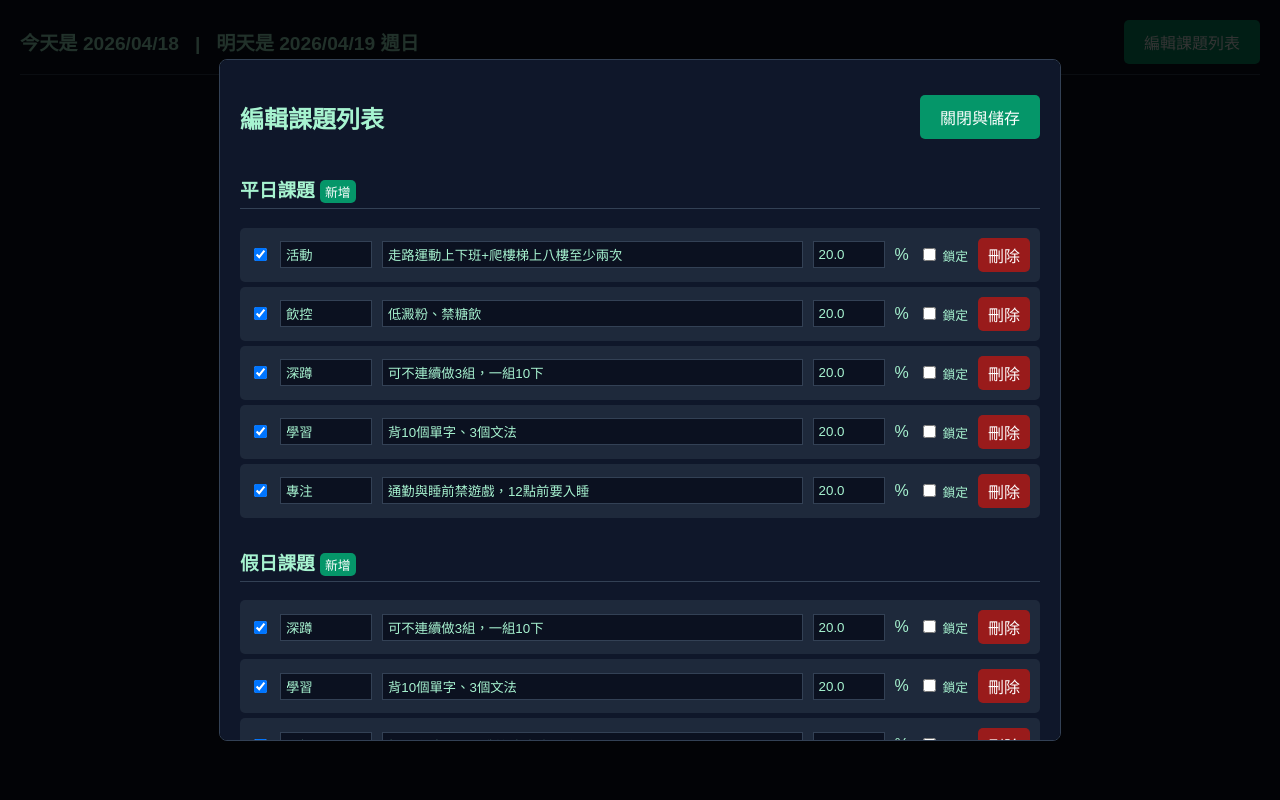
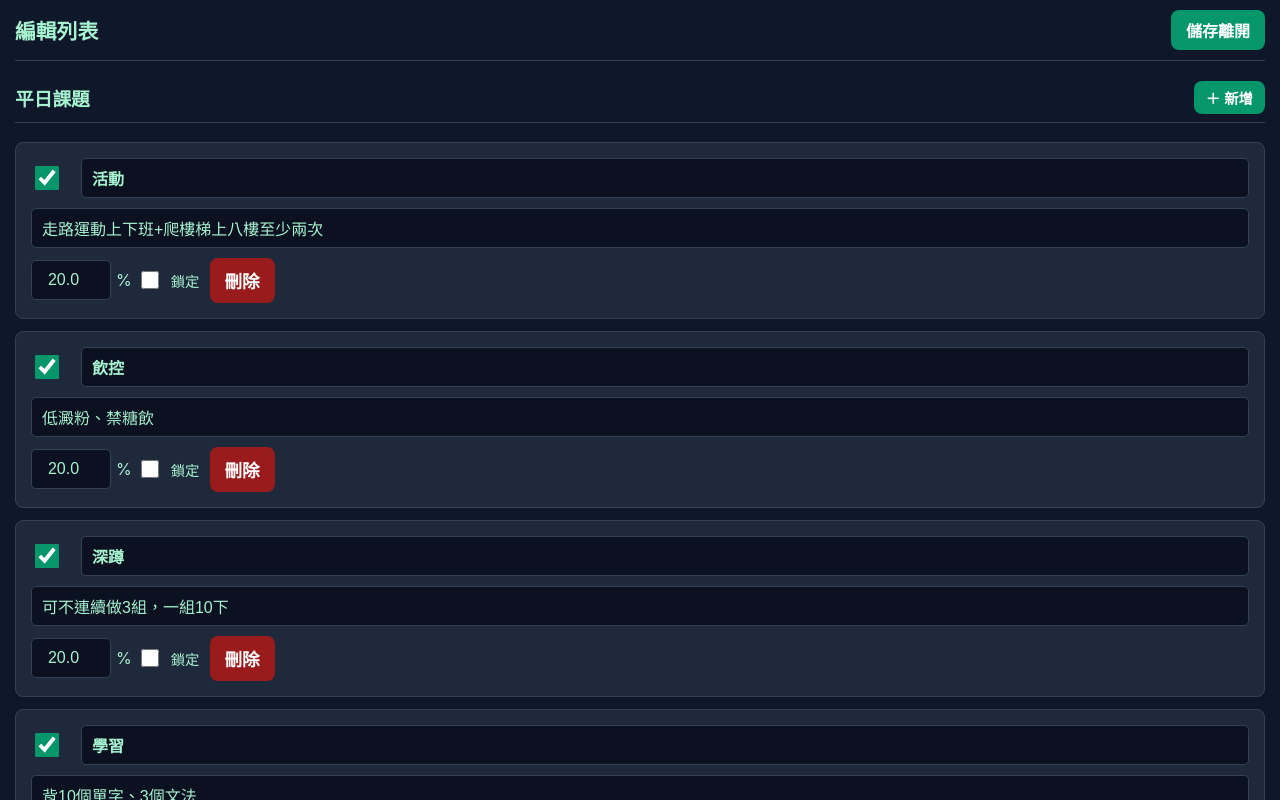
Before and after one commit to kkore-glitch/daily-task, a plain HTML site: page index.html in a window 1280 px wide. Both pictures are taken after a click on the button "編輯課題列表". Drawn offline with Linux system fonts and the light colour scheme.

Commit message:
Update index.html

```diff
--- a/index.html
+++ b/index.html
@@ -2,7 +2,7 @@
 <html lang="zh-TW">
 <head>
     <meta charset="UTF-8">
-    <meta name="viewport" content="width=device-width, initial-scale=1.0">
+    <meta name="viewport" content="width=device-width, initial-scale=1.0, maximum-scale=1.0, user-scalable=no, viewport-fit=cover">
     <title>日常任務抽選</title>
     <style>
         :root {
@@ -18,9 +18,10 @@
         body {
             background-color: var(--bg-color);
             color: var(--text-color);
-            font-family: "Microsoft JhengHei", sans-serif;
+            font-family: -apple-system, BlinkMacSystemFont, "Microsoft JhengHei", sans-serif;
             margin: 0;
-            padding: 20px;
+            /* 適應 iOS 安全區域 */
+            padding: env(safe-area-inset-top) 15px env(safe-area-inset-bottom) 15px;
             display: flex;
             flex-direction: column;
             min-height: 100vh;
@@ -29,50 +30,54 @@
 
         header {
             display: flex;
-            justify-content: space-between;
-            align-items: center;
+            flex-direction: column;
+            gap: 12px;
             border-bottom: 1px solid var(--border-color);
-            padding-bottom: 10px;
+            padding-bottom: 15px;
             margin-bottom: 20px;
+            margin-top: 10px;
         }
 
         .date-display {
-            font-size: 1.2rem;
+            font-size: 1rem;
             font-weight: bold;
+            text-align: center;
+            line-height: 1.5;
         }
 
         button {
             background-color: var(--btn-bg);
             color: white;
             border: none;
-            padding: 10px 20px;
-            border-radius: 5px;
+            padding: 12px 20px;
+            border-radius: 8px;
             cursor: pointer;
-            font-size: 1rem;
+            font-size: 1.1rem;
+            font-weight: bold;
+            width: 100%;
         }
 
-        button:hover { background-color: var(--btn-hover); }
+        button:active { background-color: var(--btn-hover); }
 
         main {
             flex-grow: 1;
             display: flex;
             flex-direction: column;
             align-items: center;
-            justify-content: center;
+            justify-content: flex-start;
         }
 
         .task-container {
             width: 100%;
-            max-width: 600px;
             margin-bottom: 20px;
         }
 
         .task-card {
             background-color: var(--card-bg);
             border: 1px solid var(--border-color);
-            border-radius: 8px;
-            padding: 15px;
-            margin-bottom: 10px;
+            border-radius: 10px;
+            padding: 18px 15px;
+            margin-bottom: 12px;
             display: flex;
             align-items: center;
             transition: transform 0.3s ease;
@@ -88,56 +93,63 @@
             100% { transform: scale(1); opacity: 1; }
         }
 
-        .task-card input[type="checkbox"] {
-            width: 20px;
-            height: 20px;
-            margin-right: 15px;
-            cursor: pointer;
+        /* 放大觸控點 */
+        input[type="checkbox"], input[type="radio"] {
+            width: 24px;
+            height: 24px;
+            margin-right: 12px;
+            accent-color: var(--btn-bg);
         }
 
+        .task-text { flex-grow: 1; }
         .task-text .title {
             font-size: 1.2rem;
             font-weight: bold;
-            margin-bottom: 5px;
+            margin-bottom: 6px;
         }
-
         .task-text .subtitle {
-            font-size: 0.9rem;
+            font-size: 0.95rem;
             opacity: 0.8;
+            line-height: 1.4;
         }
 
         .controls {
             display: flex;
-            align-items: center;
+            flex-direction: column;
+            width: 100%;
             gap: 15px;
-            margin-top: 20px;
+            margin-top: auto;
+            margin-bottom: 20px;
         }
 
         .toggle-group {
             display: flex;
+            justify-content: center;
             align-items: center;
-            gap: 5px;
+            gap: 15px;
+            background-color: var(--card-bg);
+            padding: 10px;
+            border-radius: 8px;
         }
 
-        /* Modal Styles */
+        .toggle-group label {
+            font-size: 1.1rem;
+            display: flex;
+            align-items: center;
+        }
+
+        .controls button { padding: 16px; font-size: 1.2rem; }
+
+        /* Modal Styles - 全螢幕適應手機 */
         .modal {
             display: none;
             position: fixed;
             top: 0; left: 0; width: 100%; height: 100%;
-            background-color: rgba(0,0,0,0.8);
-            justify-content: center;
-            align-items: center;
-        }
-
-        .modal-content {
             background-color: var(--modal-bg);
-            border: 1px solid var(--border-color);
-            border-radius: 8px;
-            width: 90%;
-            max-width: 800px;
-            max-height: 80vh;
+            z-index: 100;
             overflow-y: auto;
-            padding: 20px;
+            padding: env(safe-area-inset-top) 15px env(safe-area-inset-bottom) 15px;
+            box-sizing: border-box;
         }
 
         .modal-header {
@@ -145,54 +157,75 @@
             justify-content: space-between;
             align-items: center;
             margin-bottom: 20px;
+            position: sticky;
+            top: 0;
+            background-color: var(--modal-bg);
+            padding: 10px 0;
+            z-index: 10;
+            border-bottom: 1px solid var(--border-color);
         }
 
+        .modal-header h2 { margin: 0; font-size: 1.3rem; }
+        .modal-header button { width: auto; padding: 8px 15px; font-size: 1rem; }
+
         .edit-section { margin-bottom: 30px; }
-        .edit-section h3 { border-bottom: 1px solid var(--border-color); padding-bottom: 5px; }
+        .edit-section h3 {
+            display: flex; justify-content: space-between; align-items: center;
+            border-bottom: 1px solid var(--border-color); padding-bottom: 8px;
+        }
+        .edit-section h3 button { width: auto; padding: 6px 12px; font-size: 0.9rem; }
 
+        /* 手機版編輯列表卡片化 */
         .edit-row {
+            display: flex;
+            flex-direction: column;
+            gap: 10px;
+            background-color: var(--card-bg);
+            padding: 15px;
+            margin-bottom: 12px;
+            border-radius: 8px;
+            border: 1px solid var(--border-color);
+        }
+
+        .edit-row-top, .edit-row-bottom {
             display: flex;
             align-items: center;
             gap: 10px;
-            background-color: var(--card-bg);
-            padding: 10px;
-            margin-bottom: 5px;
-            border-radius: 5px;
         }
 
-        .edit-row input[type="text"] {
+        .edit-row-mid { width: 100%; }
+
+        /* 防止 iOS 點擊輸入框時畫面縮放，font-size 需為 16px */
+        input[type="text"], input[type="number"] {
             background-color: var(--bg-color);
             color: var(--text-color);
             border: 1px solid var(--border-color);
-            padding: 5px;
-            flex-grow: 1;
+            padding: 10px;
+            font-size: 16px;
+            border-radius: 5px;
+            box-sizing: border-box;
         }
 
-        .edit-row input[type="number"] {
-            width: 60px;
-            background-color: var(--bg-color);
-            color: var(--text-color);
-            border: 1px solid var(--border-color);
-            padding: 5px;
-        }
+        .edit-row input[type="text"].title-input { flex-grow: 1; font-weight: bold; }
+        .edit-row input[type="text"].subtitle-input { width: 100%; }
+        .edit-row input[type="number"] { width: 80px; text-align: center; }
 
-        .delete-btn { background-color: #991B1B; padding: 5px 10px; }
-        .delete-btn:hover { background-color: #7F1D1D; }
+        .delete-btn { background-color: #991B1B; width: auto; padding: 10px 15px; }
 
-        /* Celebration */
         #celebration-msg {
             display: none;
             color: #FBBF24;
-            font-size: 1.2rem;
+            font-size: 1.1rem;
             font-weight: bold;
             text-align: center;
-            margin-top: 20px;
+            margin-top: 10px;
+            margin-bottom: 15px;
             animation: pulse 1s infinite;
         }
 
         @keyframes pulse {
             0% { transform: scale(1); }
-            50% { transform: scale(1.05); }
+            50% { transform: scale(1.02); }
             100% { transform: scale(1); }
         }
     </style>
@@ -205,37 +238,36 @@
     </header>
 
     <main>
-        <div id="celebration-msg">今日課題全部完成了，稱讚一下自己！記得抽出明天的課題唷。</div>
-        <div class="task-container" id="currentTasksArea">
-            </div>
+        <div id="celebration-msg">今日課題全部完成了，稱讚一下自己！<br>記得抽出明天的課題唷。</div>
+        <div class="task-container" id="currentTasksArea"></div>
 
         <div class="controls">
             <div class="toggle-group">
-                <input type="radio" id="typeWeekday" name="dayType" value="weekday" checked>
-                <label for="typeWeekday">平日</label>
-                <input type="radio" id="typeWeekend" name="dayType" value="weekend">
-                <label for="typeWeekend">假日</label>
+                <label>
+                    <input type="radio" name="dayType" value="weekday" checked> 平日
+                </label>
+                <label>
+                    <input type="radio" name="dayType" value="weekend"> 假日
+                </label>
             </div>
             <button onclick="drawTasks()">抽選明日課題</button>
         </div>
     </main>
 
     <div class="modal" id="editModal">
-        <div class="modal-content">
         <div class="modal-header">
-                <h2>編輯課題列表</h2>
-                <button onclick="closeModal()">關閉與儲存</button>
+            <h2>編輯列表</h2>
+            <button onclick="closeModal()">儲存離開</button>
         </div>
 
         <div class="edit-section" id="weekdayEditArea">
-                <h3>平日課題 <button onclick="addNewTask('weekday')" style="font-size:0.8rem; padding: 2px 5px;">新增</button></h3>
+            <h3>平日課題 <button onclick="addNewTask('weekday')">＋ 新增</button></h3>
             <div class="list"></div>
         </div>
 
         <div class="edit-section" id="weekendEditArea">
-                <h3>假日課題 <button onclick="addNewTask('weekend')" style="font-size:0.8rem; padding: 2px 5px;">新增</button></h3>
+            <h3>假日課題 <button onclick="addNewTask('weekend')">＋ 新增</button></h3>
             <div class="list"></div>
-            </div>
         </div>
     </div>
 
@@ -269,7 +301,7 @@
             const format = d => `${d.getFullYear()}/${String(d.getMonth()+1).padStart(2,'0')}/${String(d.getDate()).padStart(2,'0')}`;
 
             document.getElementById('dateDisplay').innerHTML =
-                `今天是 ${format(today)} &nbsp;&nbsp;|&nbsp;&nbsp; 明天是 ${format(tomorrow)} 週${days[tomorrow.getDay()]}`;
+                `今天是 ${format(today)}<br>明天是 ${format(tomorrow)} 週${days[tomorrow.getDay()]}`;
         }
 
         function renderTodayTasks() {
@@ -277,7 +309,7 @@
             area.innerHTML = '';
 
             if (todayTasks.length === 0) {
-                area.innerHTML = '<p style="text-align:center; opacity:0.5;">目前無今日課題</p>';
+                area.innerHTML = '<p style="text-align:center; opacity:0.5; margin-top:50px;">目前無今日課題</p>';
                 checkCompletion();
                 return;
             }
@@ -344,21 +376,19 @@
             todayTasks = drawn;
             localStorage.setItem('todayTasks', JSON.stringify(todayTasks));
 
-            // Render with animation
             renderTodayTasks();
             const cards = document.querySelectorAll('#currentTasksArea .task-card');
             cards.forEach(c => {
                 c.classList.remove('draw-anim');
-                void c.offsetWidth; // trigger reflow
+                void c.offsetWidth;
                 c.classList.add('draw-anim');
             });
         }
 
-        // --- Modal & Editing Logic ---
         function openModal() {
             renderEditList('weekday');
             renderEditList('weekend');
-            document.getElementById('editModal').style.display = 'flex';
+            document.getElementById('editModal').style.display = 'block';
         }
 
         function closeModal() {
@@ -374,12 +404,22 @@
                 const row = document.createElement('div');
                 row.className = 'edit-row';
                 row.innerHTML = `
-                    <input type="checkbox" title="套用" ${task.active ? 'checked' : ''} onchange="updateTaskField('${type}', '${task.id}', 'active', this.checked)">
-                    <input type="text" value="${task.title}" placeholder="主標題" onchange="updateTaskField('${type}', '${task.id}', 'title', this.value)" style="width:80px; flex-grow:0;">
-                    <input type="text" value="${task.subtitle}" placeholder="副標題" onchange="updateTaskField('${type}', '${task.id}', 'subtitle', this.value)">
-                    <input type="number" step="0.1" value="${task.prob.toFixed(1)}" onchange="updateProb('${type}', '${task.id}', this.value)" ${task.locked || !task.active ? 'disabled' : ''}>%
-                    <label style="font-size:0.8rem;"><input type="checkbox" ${task.locked ? 'checked' : ''} onchange="updateTaskField('${type}', '${task.id}', 'locked', this.checked)" ${!task.active ? 'disabled' : ''}> 鎖定</label>
+                    <div class="edit-row-top">
+                        <input type="checkbox" title="啟用" ${task.active ? 'checked' : ''} onchange="updateTaskField('${type}', '${task.id}', 'active', this.checked)">
+                        <input type="text" class="title-input" value="${task.title}" placeholder="主標題" onchange="updateTaskField('${type}', '${task.id}', 'title', this.value)">
+                    </div>
+                    <div class="edit-row-mid">
+                        <input type="text" class="subtitle-input" value="${task.subtitle}" placeholder="副標題" onchange="updateTaskField('${type}', '${task.id}', 'subtitle', this.value)">
+                    </div>
+                    <div class="edit-row-bottom">
+                        <div style="display:flex; align-items:center; gap:5px;">
+                            <input type="number" step="0.1" value="${task.prob.toFixed(1)}" onchange="updateProb('${type}', '${task.id}', this.value)" ${task.locked || !task.active ? 'disabled' : ''}> %
+                            <label style="font-size:0.9rem; display:flex; align-items:center;">
+                                <input type="checkbox" style="width:18px; height:18px;" ${task.locked ? 'checked' : ''} onchange="updateTaskField('${type}', '${task.id}', 'locked', this.checked)" ${!task.active ? 'disabled' : ''}> 鎖定
+                            </label>
+                        </div>
                         <button class="delete-btn" onclick="deleteTask('${type}', '${task.id}')">刪除</button>
+                    </div>
                 `;
                 container.appendChild(row);
             });
@@ -389,9 +429,7 @@
             const task = tasksData[type].find(t => t.id === id);
             if (task) {
                 task[field] = value;
-                if(field === 'active' || field === 'locked') {
-                    recalculateProbs(type);
-                }
+                if(field === 'active' || field === 'locked') recalculateProbs(type);
                 renderEditList(type);
             }
         }
@@ -404,7 +442,7 @@
             const task = tasksData[type].find(t => t.id === id);
             if (task) {
                 task.prob = val;
-                task.locked = true; // 主動變更機率後自動鎖定，避免被後續運算刷掉
+                task.locked = true;
                 recalculateProbs(type);
                 renderEditList(type);
             }
@@ -416,7 +454,6 @@
 
             let lockedTasks = activeTasks.filter(t => t.locked);
             let unlockedTasks = activeTasks.filter(t => !t.locked);
-
             let lockedSum = lockedTasks.reduce((sum, t) => sum + t.prob, 0);
 
             if (unlockedTasks.length > 0) {
@@ -424,7 +461,6 @@
                 let avg = remaining / unlockedTasks.length;
                 unlockedTasks.forEach(t => t.prob = avg);
             } else {
-                // 如果全鎖定且總和不為100，依照當前比例強制正規化以達100%
                 if (lockedSum > 0 && lockedSum !== 100) {
                     lockedTasks.forEach(t => t.prob = (t.prob / lockedSum) * 100);
                 }
@@ -434,24 +470,20 @@
         function addNewTask(type) {
             const newId = type.charAt(0) + Date.now();
             tasksData[type].push({
-                id: newId,
-                title: '新任務',
-                subtitle: '任務描述',
-                active: true,
-                prob: 0,
-                locked: false
+                id: newId, title: '', subtitle: '', active: true, prob: 0, locked: false
             });
             recalculateProbs(type);
             renderEditList(type);
         }
 
         function deleteTask(type, id) {
+            if(confirm('確定要刪除此課題嗎？')) {
                 tasksData[type] = tasksData[type].filter(t => t.id !== id);
                 recalculateProbs(type);
                 renderEditList(type);
             }
+        }
 
-        // Init execution
         initDate();
         renderTodayTasks();
     </script>
```
Lines whose indentation alone changed are shown as unchanged.
